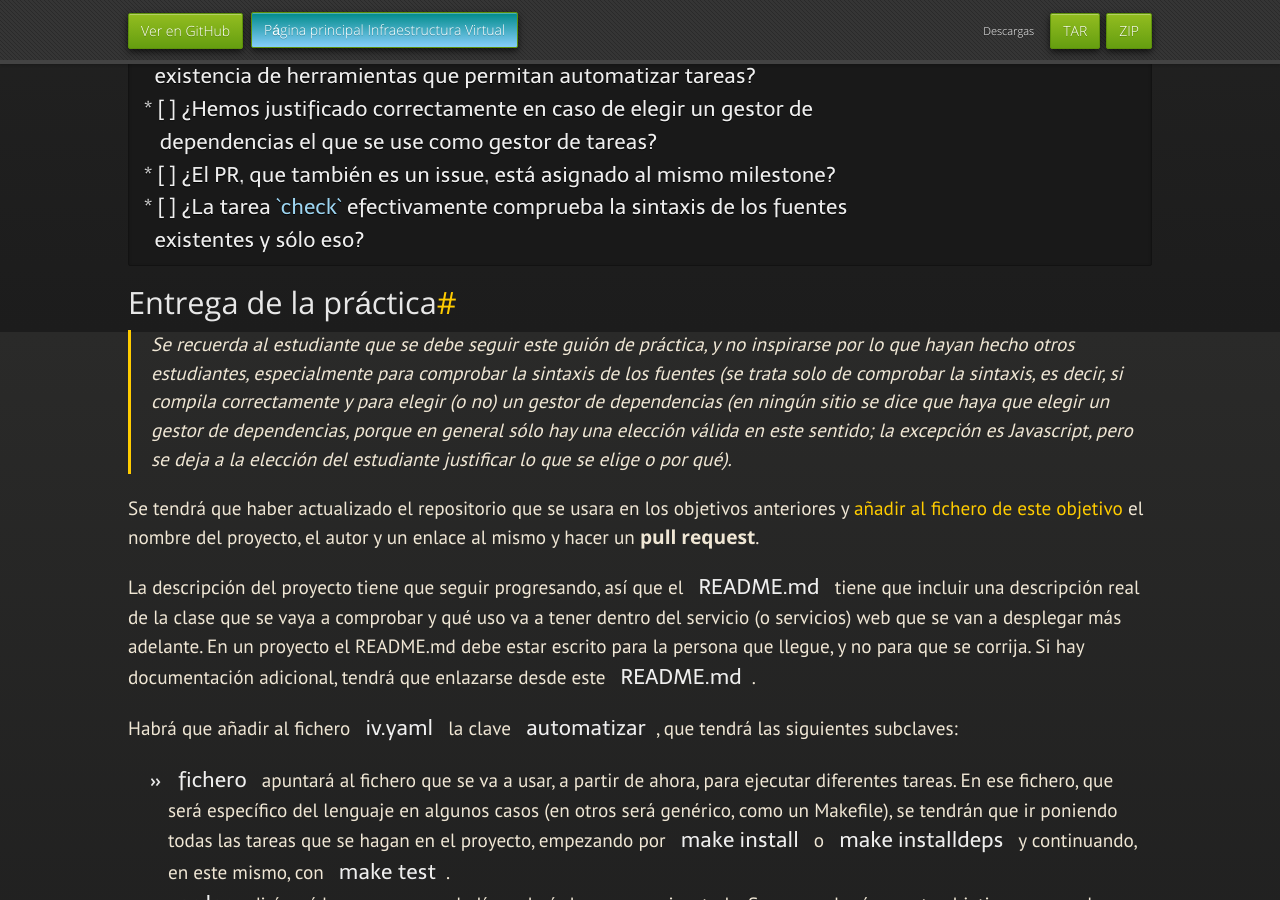
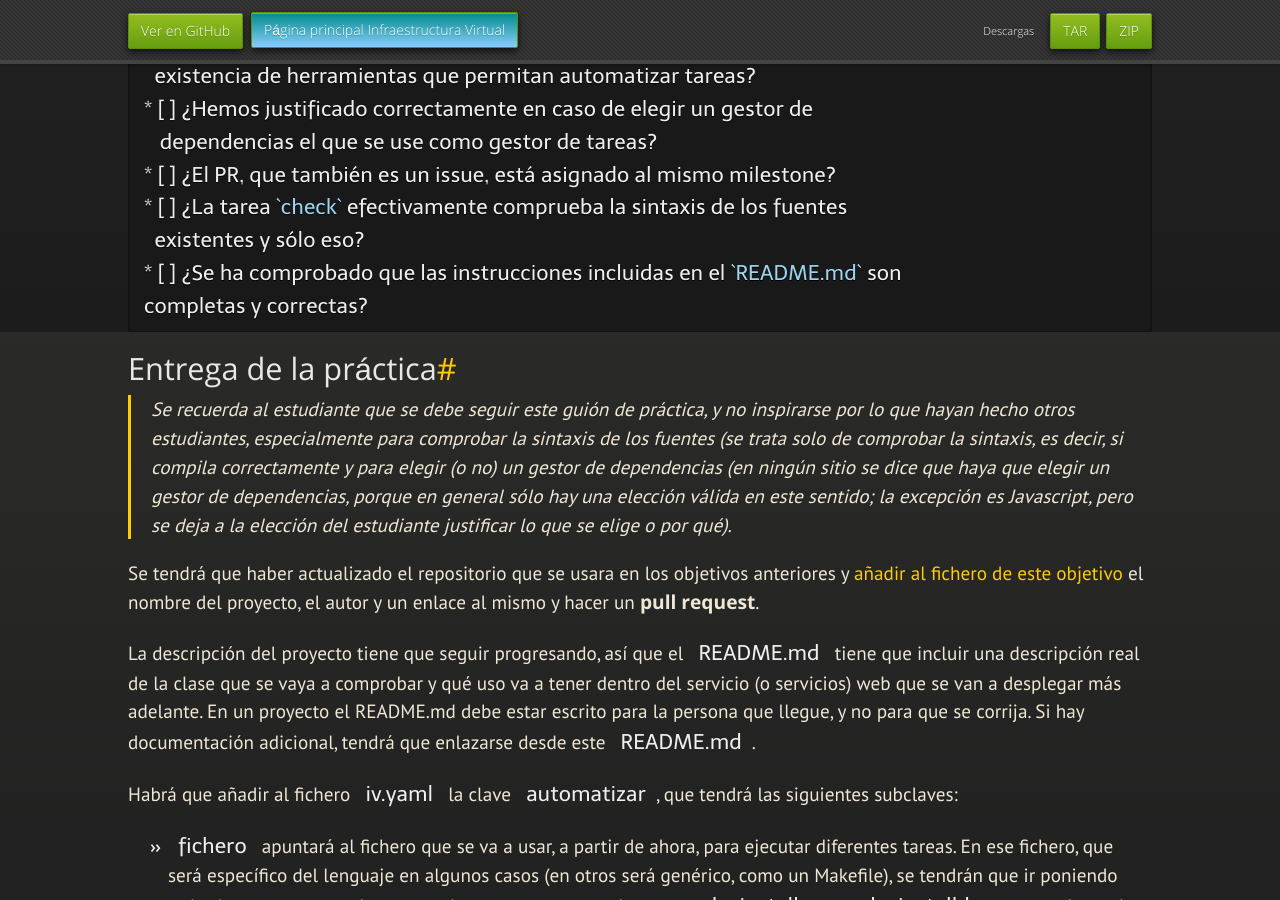
Before and after one commit to JJ/IV, a Jekyll site: the page built from documentos/proyecto/3.Automatizar.md, in a window 1280 px wide and 900 px high, scrolled down 3268 px. Built offline with Jekyll 4.4.1, drawn with Linux system fonts in a browser that asks for light colours; nearby versions of some CDN libraries; some web fonts are replaced; our own code applies the rules of GitHub Pages for plain Markdown files; some of the changed lines change nothing that is shown.

Commit message:
Sync documentos/proyecto/3.Automatizar.md de master a gh-pages

````diff
--- a/documentos/proyecto/3.Automatizar.md
+++ b/documentos/proyecto/3.Automatizar.md
@@ -150,12 +150,12 @@
 hacer el trabajo relativo a este objetivo en si.
 
 * Sobre los
-  [*task runners*](https://jj.github.io/IV/preso/gestores-tareas.html) o
+  [*task runners*](https://jj.github.io/curso-tdd/temas/gestores-tareas.html) o
   gestores de tareas.
 * Sobre los [gestores de
-  dependencias](https://jj.github.io/IV/preso/gestores-deps.html).
+  dependencias](https://jj.github.io/curso-tdd/temas/gestores-deps.html).
 * Sobre los [criterios de
-  elección](https://jj.github.io/IV/preso/criterios-herramientas.html).
+  elección](https://jj.github.io/curso-tdd/temas/criterios-herramientas.html).
 
 ## Lista de comprobación
 
@@ -175,6 +175,8 @@
 * [ ] ¿El PR, que también es un issue, está asignado al mismo milestone?
 * [ ] ¿La tarea `check` efectivamente comprueba la sintaxis de los fuentes
   existentes y sólo eso?
+* [ ] ¿Se ha comprobado que las instrucciones incluidas en el `README.md` son
+completas y correctas?
 ```
 
 ## Entrega de la práctica
````
